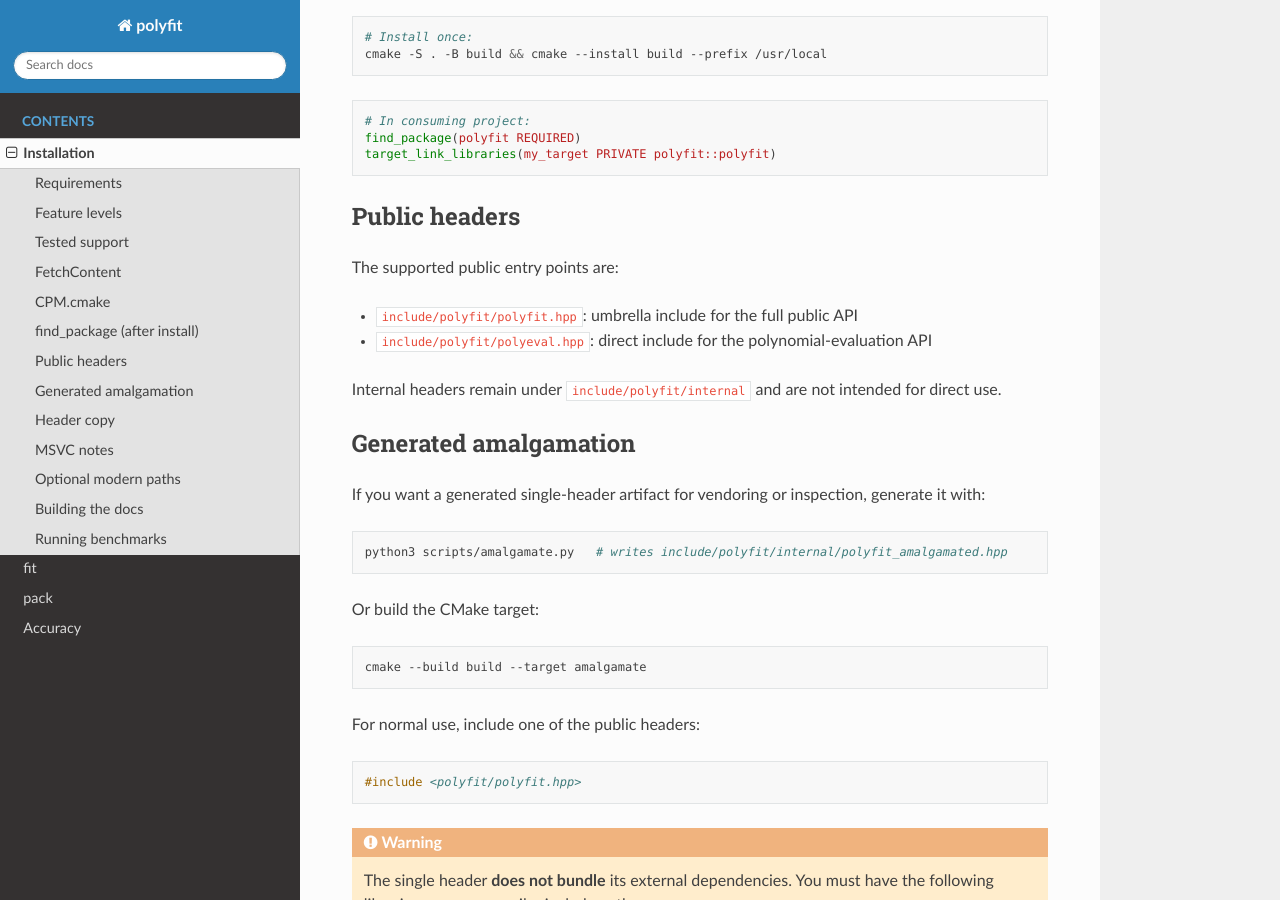
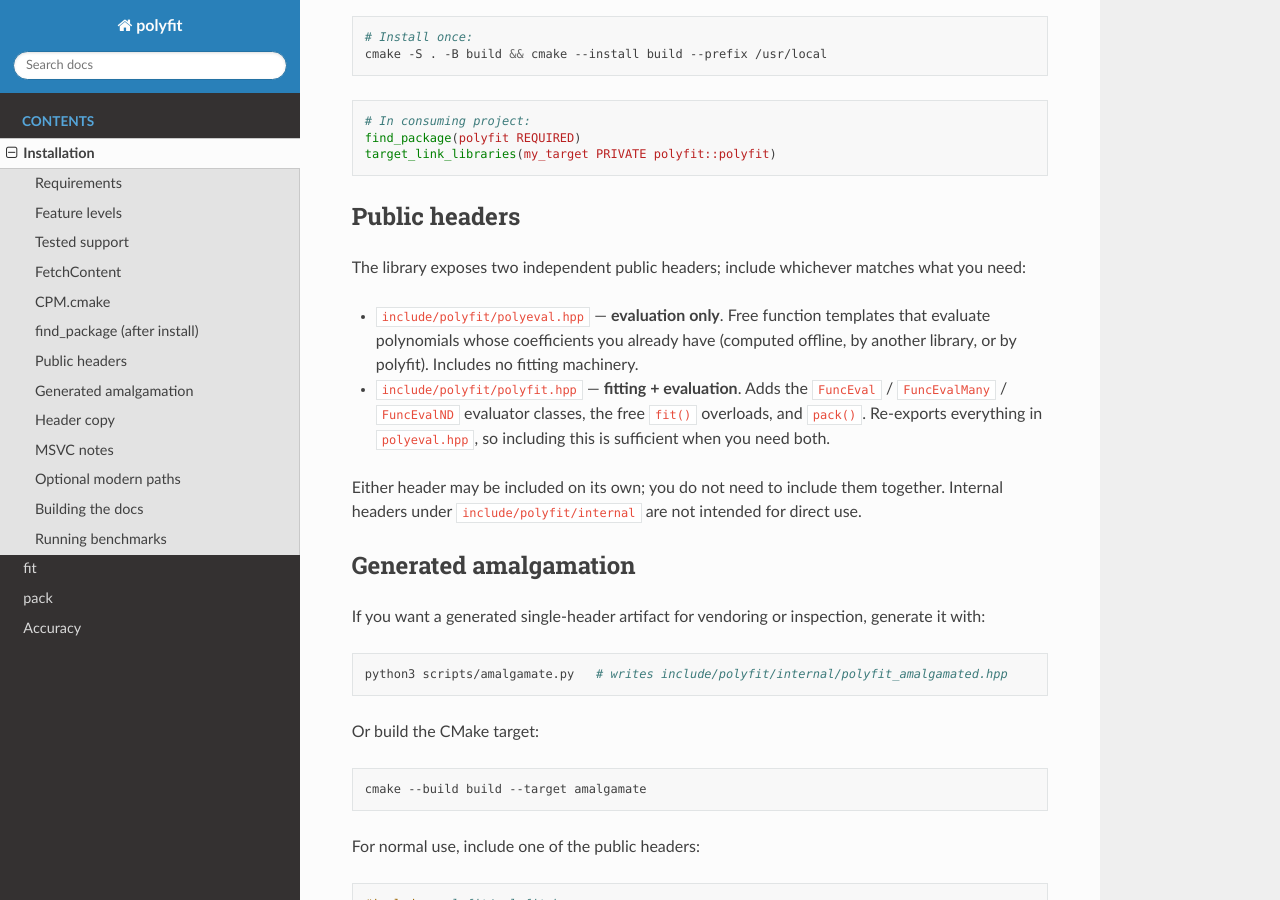
Before and after one commit to DiamonDinoia/polyfit, a Sphinx documentation site: the page built from docs/install.rst, in a window 1280 px wide and 900 px high, scrolled down 1506 px. Built offline with Sphinx 7.4.7 and the Read the Docs theme 3.1.0, drawn with Linux system fonts in a browser that asks for light colours; pages that are not in the unit, such as notebooks, are missing from menus.

Commit message:
refactor: split polyeval and polyfit into independent public headers
- polyeval.hpp is now a lean evaluation-only header (Horner, hybrid,
  horner_many, horner_transposed, hybrid_transposed*); pulls in no fitting
  machinery, can be included on its own.
- polyfit.hpp owns the fitting API (FuncEval, FuncEvalMany, FuncEvalND, fit,
  pack) and re-exports the evaluation API.
- Split fast_eval_impl.hpp (1109 lines) into per-class implementation files:
  impl_common.hpp, func_eval_impl.hpp, func_eval_many_impl.hpp,
  func_eval_nd_impl.hpp, fit_free_impl.hpp. fast_eval_impl.hpp now aggregates
  them so existing internal include paths keep working.
- Add test_polyeval_standalone.cpp to guard the evaluation-only header.
- test_ND_fusion.cpp switches to polyfit.hpp (it uses FuncEvalND).
- Amalgamation is seeded from polyfit.hpp so the single-header bundle still
  contains the full API.
- Update readme/install/API docs to describe the two headers as independent
  first-class entry points, with an eval-only quick-start snippet.

```diff
--- a/docs/install.rst
+++ b/docs/install.rst
@@ -92,12 +92,21 @@ find_package (after install)
 Public headers
 --------------
 
-The supported public entry points are:
+The library exposes two independent public headers; include whichever matches
+what you need:
 
-* ``include/polyfit/polyfit.hpp``: umbrella include for the full public API
-* ``include/polyfit/polyeval.hpp``: direct include for the polynomial-evaluation API
+* ``include/polyfit/polyeval.hpp`` — **evaluation only**. Free function
+  templates that evaluate polynomials whose coefficients you already have
+  (computed offline, by another library, or by polyfit). Includes no fitting
+  machinery.
+* ``include/polyfit/polyfit.hpp`` — **fitting + evaluation**. Adds the
+  ``FuncEval`` / ``FuncEvalMany`` / ``FuncEvalND`` evaluator classes, the free
+  ``fit()`` overloads, and ``pack()``. Re-exports everything in
+  ``polyeval.hpp``, so including this is sufficient when you need both.
 
-Internal headers remain under ``include/polyfit/internal`` and are not intended for direct use.
+Either header may be included on its own; you do not need to include them
+together. Internal headers under ``include/polyfit/internal`` are not intended
+for direct use.
 
 Generated amalgamation
 ----------------------
```
Also changed, not shown: docs/API.md (+10 -2 lines), readme.md (+29 -0 lines), 12 other files.
